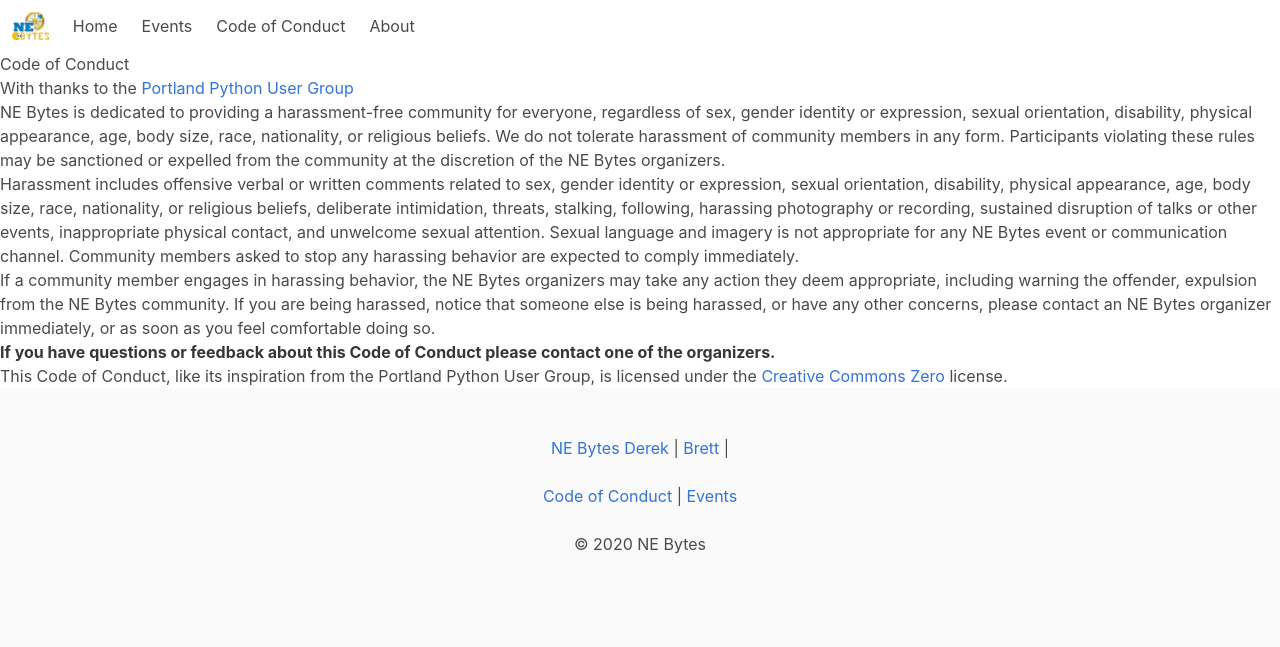
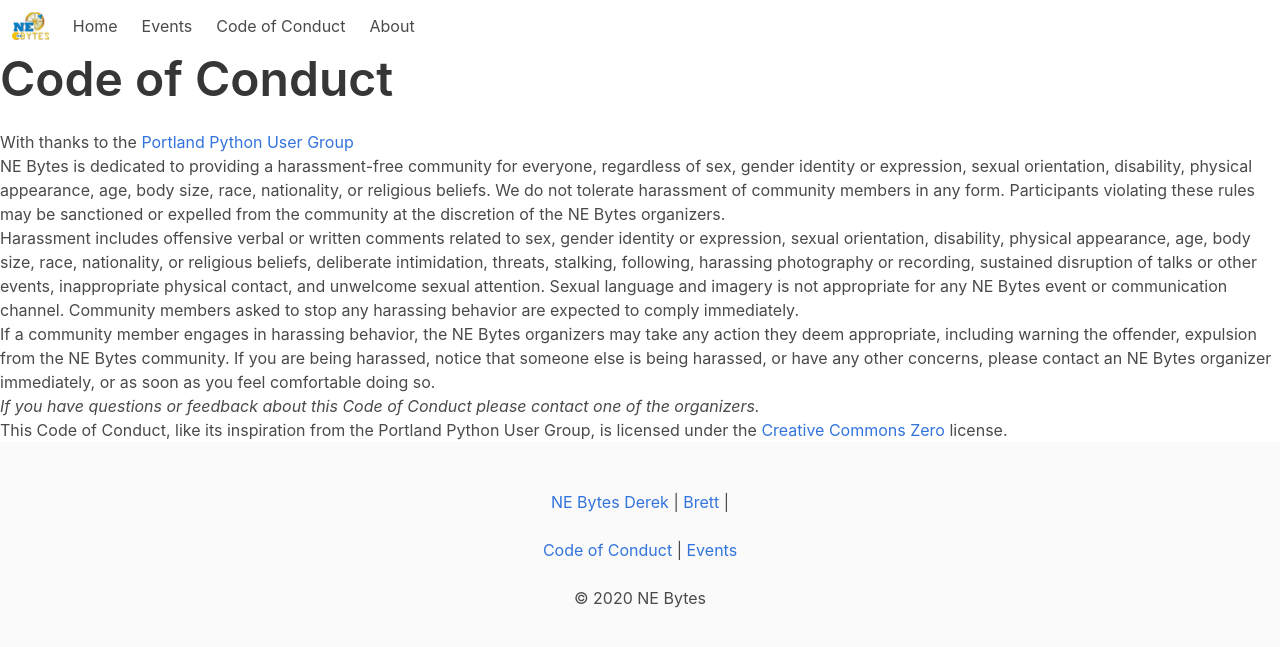
Before and after one commit to ne-bytes/ne-bytes.github.io, a Jekyll site: the page built from code-of-conduct.html, in a window 1280 px wide. Shown: the top 647 px of the page. Built offline with Jekyll 4.4.1, drawn with Linux system fonts in a browser that asks for light colours.

Commit message:
Update and rename code-of-conduct.md to code-of-conduct.html

```diff
--- a/code-of-conduct.md
+++ b/code-of-conduct.html
@@ -2,28 +2,28 @@
 layout: default
 title: NE Bytes Code of Conduct
 ---
-# Code of Conduct
+<h1 class="title is-size-1">Code of Conduct</h1>
 
-With thanks to the [Portland Python User Group](https://www.meetup.com/pdxpython/pages/12061872/Code_of_Conduct/)
+<p>With thanks to the <a href="https://www.meetup.com/pdxpython/pages/12061872/Code_of_Conduct/">Portland Python User Group</a></p>
 
-NE Bytes is dedicated to providing a harassment-free community for everyone, regardless of sex, gender identity or
+<p>NE Bytes is dedicated to providing a harassment-free community for everyone, regardless of sex, gender identity or
 expression, sexual orientation, disability, physical appearance, age, body size, race, nationality, or religious
 beliefs. We do not tolerate harassment of community members in any form. Participants violating these rules may be
-sanctioned or expelled from the community at the discretion of the NE Bytes organizers.
+sanctioned or expelled from the community at the discretion of the NE Bytes organizers.</p>
 
-Harassment includes offensive verbal or written comments related to sex, gender identity or expression, sexual
+<p>Harassment includes offensive verbal or written comments related to sex, gender identity or expression, sexual
 orientation, disability, physical appearance, age, body size, race, nationality, or religious beliefs, deliberate
 intimidation, threats, stalking, following, harassing photography or recording, sustained disruption of talks or
 other events, inappropriate physical contact, and unwelcome sexual attention. Sexual language and imagery is not
 appropriate for any NE Bytes event or communication channel. Community members asked to stop any harassing behavior
-are expected to comply immediately.
+are expected to comply immediately.</p>
 
-If a community member engages in harassing behavior, the NE Bytes organizers may take any action they deem appropriate,
+<p>If a community member engages in harassing behavior, the NE Bytes organizers may take any action they deem appropriate,
 including warning the offender, expulsion from the NE Bytes community. If you are being harassed, notice that someone
 else is being harassed, or have any other concerns, please contact an NE Bytes organizer immediately, or as soon as you
-feel comfortable doing so.
+feel comfortable doing so.</p>
 
-**If you have questions or feedback about this Code of Conduct please contact one of the organizers.**
+<p><em>If you have questions or feedback about this Code of Conduct please contact one of the organizers.</em></p>
 
-This Code of Conduct, like its inspiration from the Portland Python User Group, is licensed
-under the [Creative Commons Zero](https://creativecommons.org/choose/zero/) license.
+<p>This Code of Conduct, like its inspiration from the Portland Python User Group, is licensed
+under the <a href="https://creativecommons.org/choose/zero/">Creative Commons Zero</a> license.</p>
```
